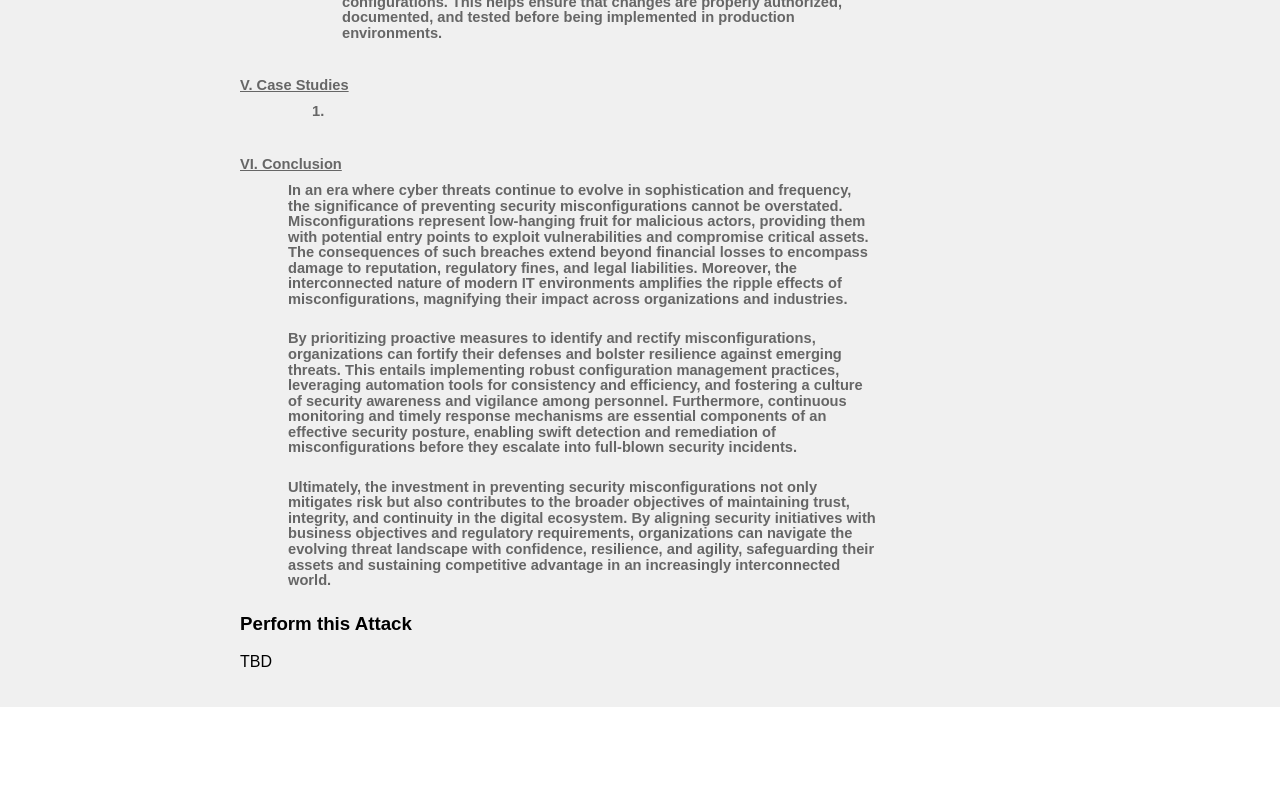
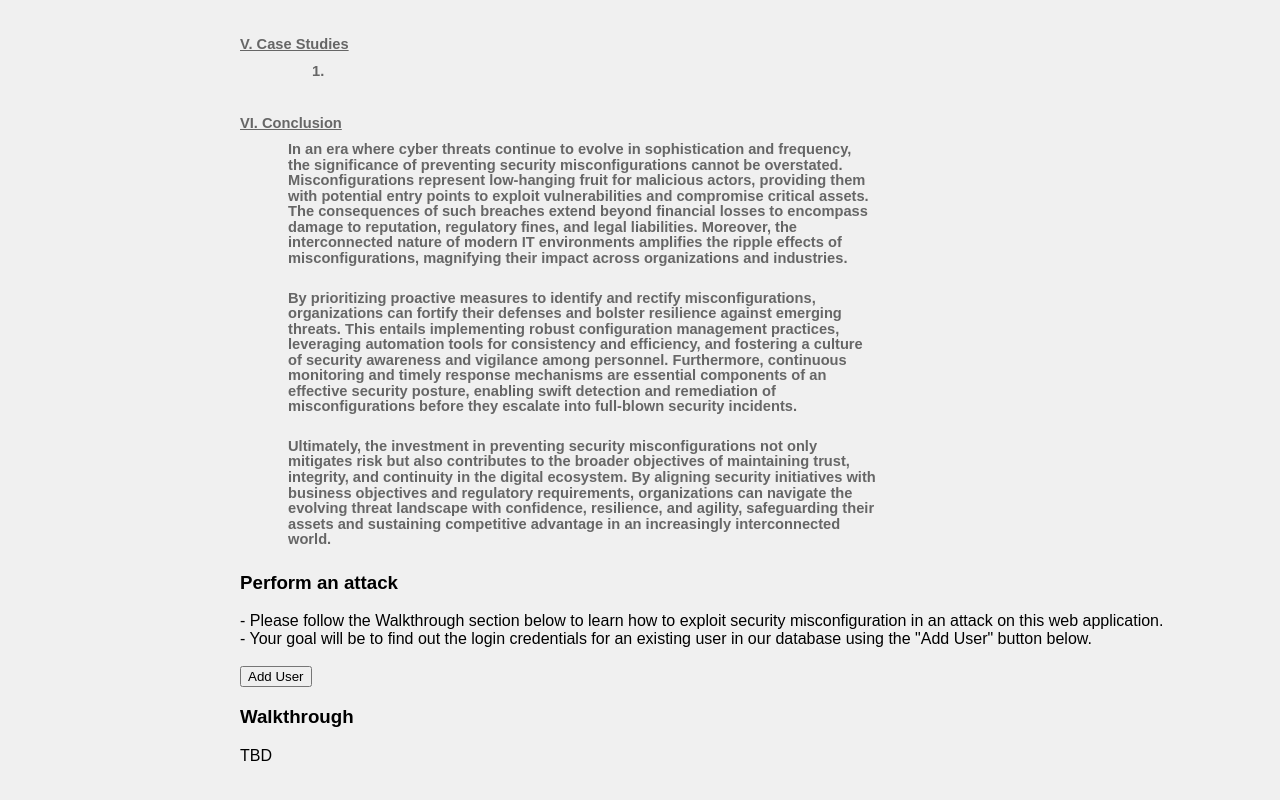
Before and after one commit to Capstone-Project-WSRP/CS461-462-463, a React (Create React App) app in the folder Frontend/my-app/: page /security-misconfiguration in a window 1280 px wide. Shown: the part 1598-2398 px from the top of the page. Before the commit the page ends 2305 px from the top, so only its background shows below. Built offline with nearby package versions, Linux system fonts and the light colour scheme.

Commit message:
changed formatting of SM page

```diff
--- a/Frontend/my-app/src/components/SecurityMisconfiguration/SecurityMisconfiguration.js
+++ b/Frontend/my-app/src/components/SecurityMisconfiguration/SecurityMisconfiguration.js
@@ -49,9 +49,6 @@ const SecurityMisconfiguration = () => {
     <div className={styles.container}>
       <h1 className={styles.title}>Security Misconfiguration</h1>
       <div className={styles.description}>
-        <p>
-          <button onClick={openAddUserPopup}>Add User</button>
-        </p>
         <h2>
           What are Security Misconfigurations?&nbsp;&nbsp;&nbsp;
           <button className={styles.button} onClick={toggleDescription}>
@@ -59,9 +56,20 @@ const SecurityMisconfiguration = () => {
           </button>
           {isDescriptionVisible && <SMdescription />}
         </h2>
-      </div>
+        </div>
+        <h3>
+          Perform an attack
+        </h3>
+        <p> - Please follow the Walkthrough section below to learn how to
+          exploit security misconfiguration in an attack
+          on this web application.<br></br>
+          - Your goal will be to find out the login credentials for an
+          existing user in our database using the "Add User" button below.
+          <br></br><br></br>
+        <button onClick={openAddUserPopup}>Add User</button>
+        </p>
       <div>
-        <h3>Perform this Attack</h3>
+        <h3>Walkthrough</h3>
         <MyComponent />
       </div>
     </div>
```
